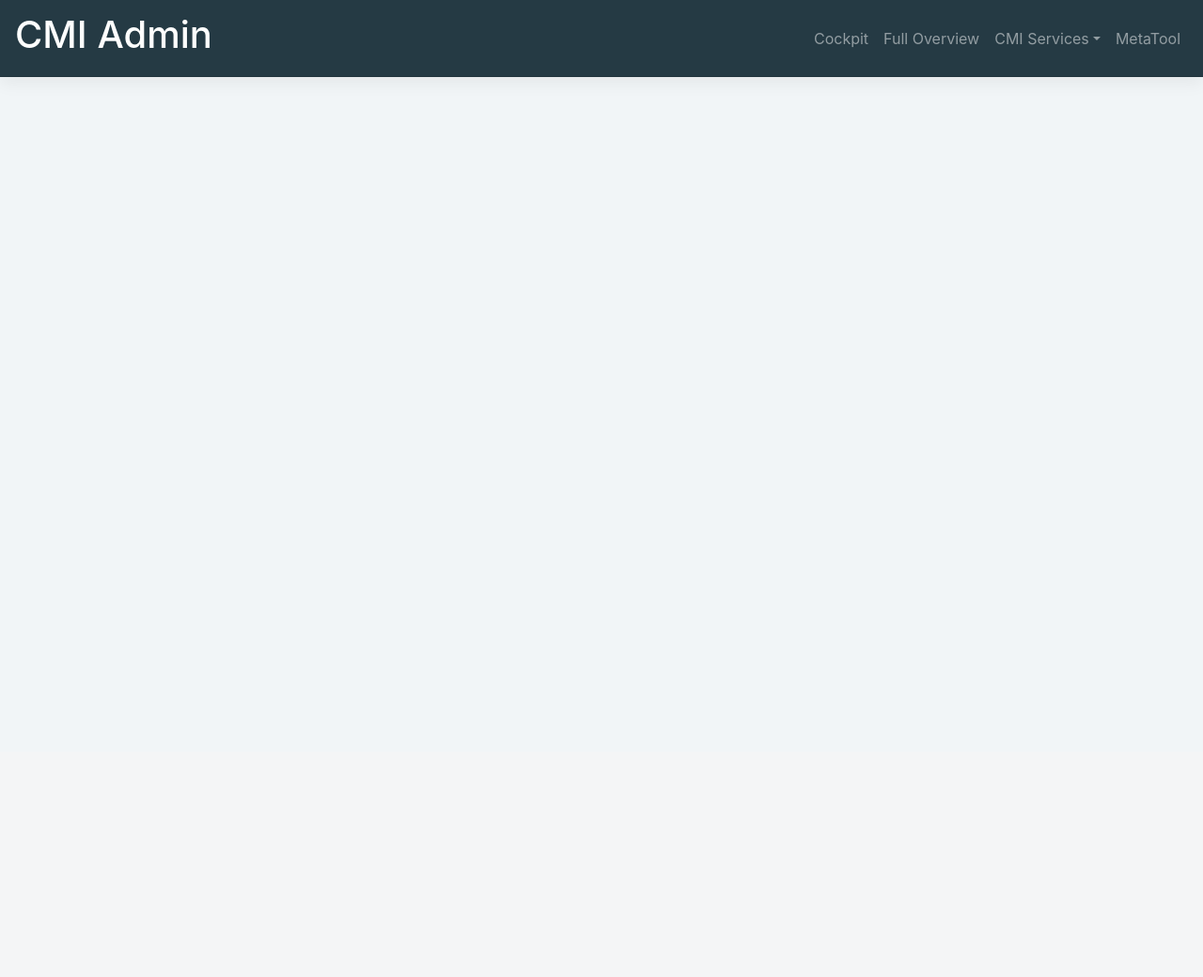
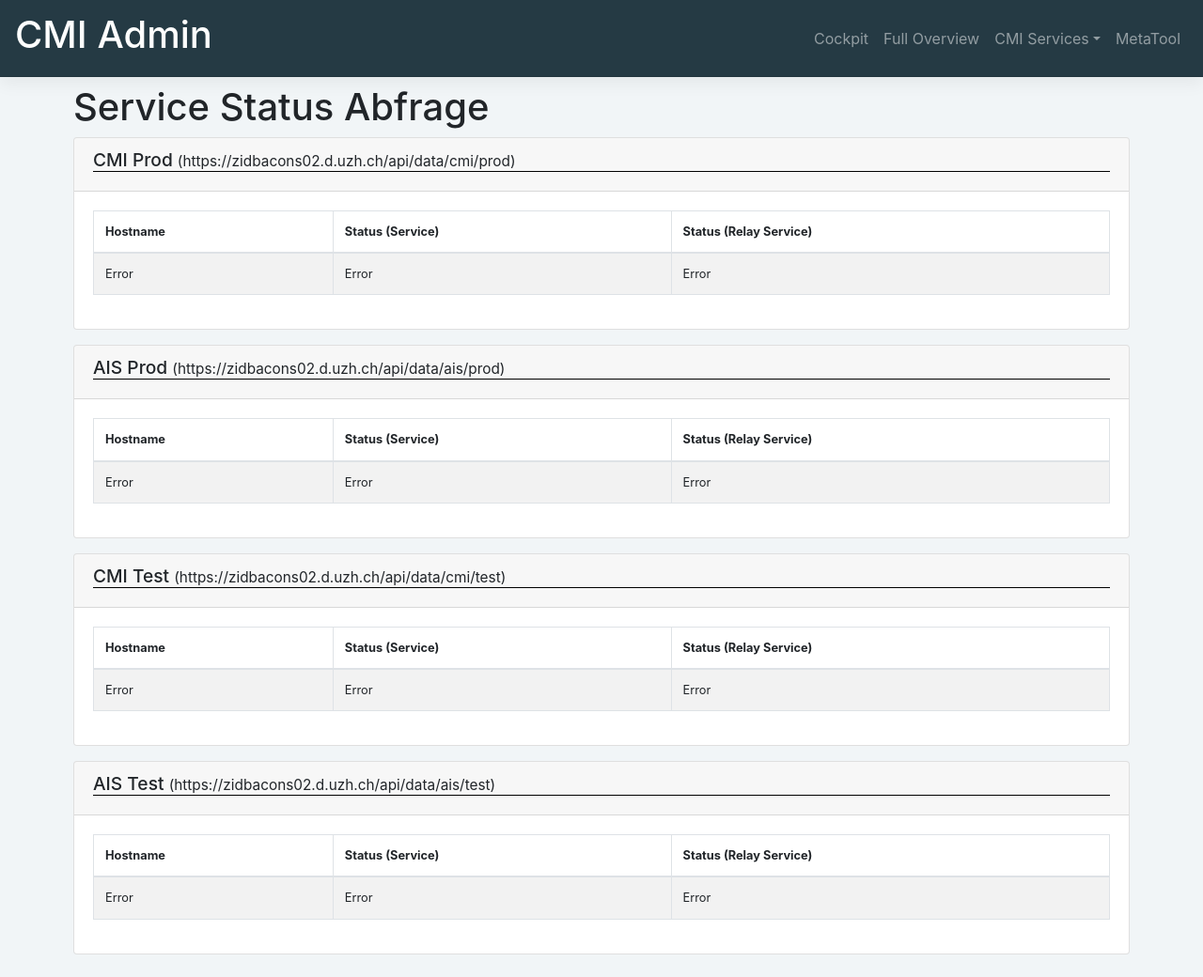
Before and after one commit to rogrut-uzh/cmi-administration-webapp, a Flask app: page /services-single in a window 1280 px wide. Shown: the whole page at 94% size. Before the commit the page ends 84 px from the top, so only its background shows below. Run offline with Flask 3, Linux system fonts and the light colour scheme; some libraries are stand-ins or nearby versions.

Commit message:
single services

```diff
--- a/templates/services-single.html
+++ b/templates/services-single.html
@@ -1,36 +1,35 @@
 {% extends 'base.html' %}
 {% block title %}CMI Services (Single){% endblock %}
 {% block content %}
-<div class="row align-items-start p-2">
-    <div class="col p-2">
-      {% for table in tables %}
-      <div class="row mb-2 align-items-start">
-            <div class="col">
-                <div class="card">
+<div class="container p-2">
+  <h1>Service Status Abfrage</h1>
+  {% for endpoint in endpoints_data %}
+    <div class="card mb-3">
+      <div class="card-header">
+        <h3>{{ endpoint.label }} <small>({{ endpoint.endpoint }})</small></h3>
+      </div>
       <div class="card-body">
-                        <h2 class="card-title">{{ table.label }})</h2>
         <table class="table table-striped table-bordered">
           <thead>
             <tr>
-                                <th>Name Full</th>
+              <th>Hostname</th>
               <th>Status (Service)</th>
               <th>Status (Relay Service)</th>
             </tr>
           </thead>
           <tbody>
+            {% for entry in endpoint.entries %}
             <tr>
-                                <td>{{ table.namefull }}</td>
-                                <td>{{ table.status_service }}</td>
-                                <td>{{ table.status_relay }}</td>
+              <td>{{ entry.hostname }}</td>
+              <td>{{ entry.status_service }}</td>
+              <td>{{ entry.status_relay }}</td>
             </tr>
+            {% endfor %}
           </tbody>
         </table>
       </div>
     </div>
-            </div>
-      </div>
   {% endfor %}
-    </div>
 </div>
 <script src="{{ url_for('static', filename='js/services-single.js') }}"></script>
 {% endblock %}
```
Lines whose indentation alone changed are shown as unchanged.
